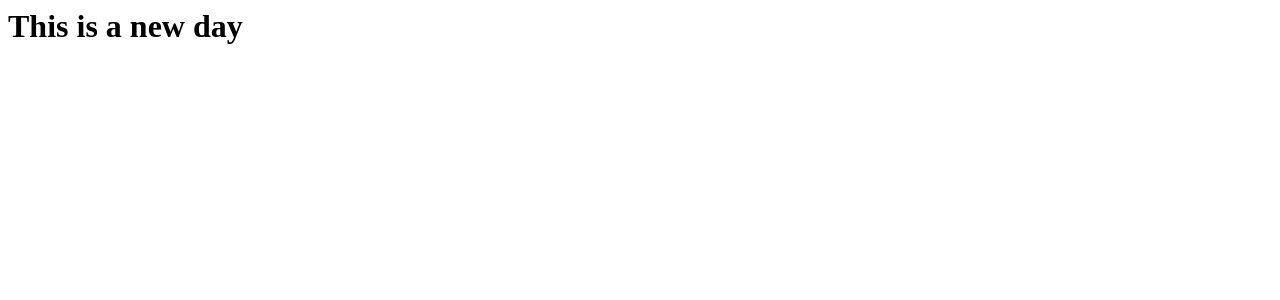
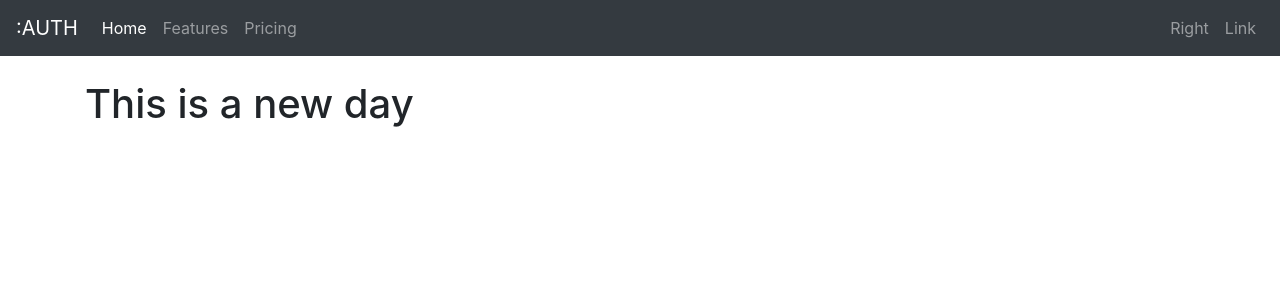
Before and after one commit to alexkwashie/User-auth, a Django app: page / in a window 1280 px wide. Shown: the top 300 px of the page. Run offline with Django 3.2, Linux system fonts and the light colour scheme; some libraries are stand-ins or nearby versions.

Commit message:
adding boostrap

```diff
--- /dev/null
+++ b/mysite/authenticate/templates/authenticate_home/base.html
@@ -0,0 +1,61 @@
+<!doctype html>
+<html lang="en">
+  <head>
+    <!-- Required meta tags -->
+    <meta charset="utf-8">
+    <meta name="viewport" content="width=device-width, initial-scale=1, shrink-to-fit=no">
+
+    <!-- Bootstrap CSS -->
+    <link rel="stylesheet" href="https://stackpath.bootstrapcdn.com/bootstrap/4.2.1/css/bootstrap.min.css" integrity="sha384-GJzZqFGwb1QTTN6wy59ffF1BuGJpLSa9DkKMp0DgiMDm4iYMj70gZWKYbI706tWS" crossorigin="anonymous">
+
+    <title>Hello, world!</title>
+  </head>
+  <body>
+
+<nav class="navbar navbar-expand-lg navbar-dark bg-dark">
+  <a class="navbar-brand" href="{% url 'home' %}">:AUTH</a>
+  <button class="navbar-toggler" type="button" data-toggle="collapse" data-target="#navbarNav" aria-controls="navbarNav" aria-expanded="false" aria-label="Toggle navigation">
+    <span class="navbar-toggler-icon"></span>
+  </button>
+  <div class="collapse navbar-collapse" id="navbarNav">
+    <ul class="navbar-nav">
+      <li class="nav-item active">
+        <a class="nav-link" href="#">Home <span class="sr-only">(current)</span></a>
+      </li>
+      <li class="nav-item">
+        <a class="nav-link" href="#">Features</a>
+      </li>
+      <li class="nav-item">
+        <a class="nav-link" href="#">Pricing</a>
+      </li>
+
+    </div>
+      <div class="navbar-collapse collapse w-100 order-3 dual-collapse2">
+        <ul class="navbar-nav ml-auto">
+            <li class="nav-item">
+                <a class="nav-link" href="#">Right</a>
+            </li>
+            <li class="nav-item">
+                <a class="nav-link" href="#">Link</a>
+            </li>
+        </ul>
+    </div>
+    </ul>
+  </div>
+</nav>
+
+
+  <br>
+   <div class="container">
+    {% block content%}
+    {% endblock%}
+    </div>
+
+
+    <!-- Optional JavaScript -->
+    <!-- jQuery first, then Popper.js, then Bootstrap JS -->
+    <script src="https://code.jquery.com/jquery-3.3.1.slim.min.js" integrity="sha384-q8i/X+965DzO0rT7abK41JStQIAqVgRVzpbzo5smXKp4YfRvH+8abtTE1Pi6jizo" crossorigin="anonymous"></script>
+    <script src="https://cdnjs.cloudflare.com/ajax/libs/popper.js/1.14.6/umd/popper.min.js" integrity="sha384-wHAiFfRlMFy6i5SRaxvfOCifBUQy1xHdJ/yoi7FRNXMRBu5WHdZYu1hA6ZOblgut" crossorigin="anonymous"></script>
+    <script src="https://stackpath.bootstrapcdn.com/bootstrap/4.2.1/js/bootstrap.min.js" integrity="sha384-B0UglyR+jN6CkvvICOB2joaf5I4l3gm9GU6Hc1og6Ls7i6U/mkkaduKaBhlAXv9k" crossorigin="anonymous"></script>
+  </body>
+</html>
--- a/mysite/authenticate/templates/authenticate_home/home.html
+++ b/mysite/authenticate/templates/authenticate_home/home.html
@@ -1 +1,7 @@
+{% extends 'authenticate_home/base.html' %}
+
+{% block content %}
+
 <h1>This is a new day</h1>
+
+{% endblock %}
```
